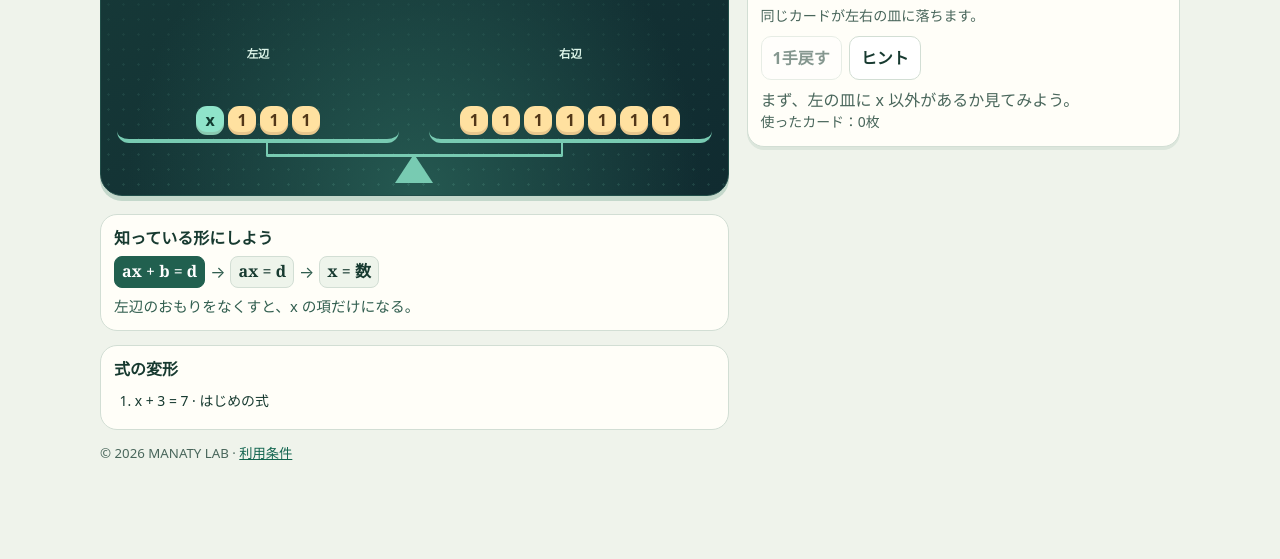
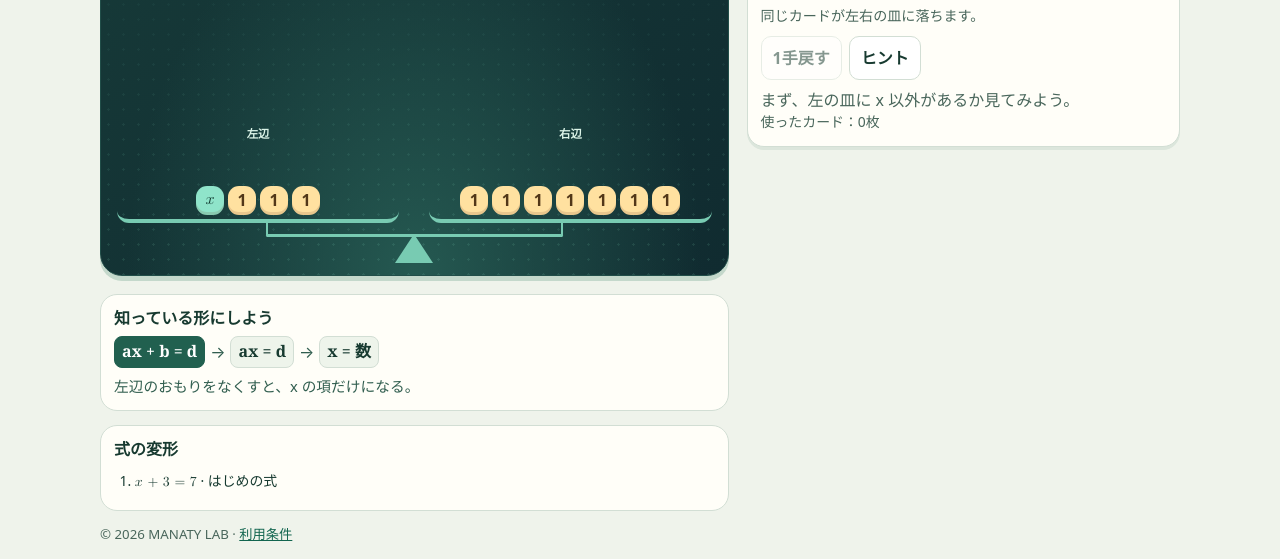
Before and after one commit to manaty-bit/balance-rescue, a plain HTML site: page index.html in a window 1280 px wide. Shown: the part 447-1006 px from the top of the page. Before the commit the page ends 925 px from the top, so only its background shows below. Drawn offline with Linux system fonts and the light colour scheme.

Commit message:
Stack fractions and extend desktop practice drops

```diff
--- a/index.html
+++ b/index.html
@@ -125,7 +125,8 @@ button:not(:disabled):active { transform: translateY(1px); }
   text-align: center;
   overflow-wrap: anywhere;
 }
-:is(.equation, .operation-symbol, .card, .falling) math { font-family: inherit; font-size: inherit; }
+:is(.equation, .operation-symbol, .card, .falling, .applied-equation, .history-equation, .token) math { font-family: inherit; font-size: inherit; }
+.history-equation, .token math { font-family: var(--math-display); }
 [data-mode=drop] .equation { background: #f2fbeb; }
 #equation[data-simplifying] { background: #ffefb8; color: #56380c; }
 .cancel-pair { display: inline-block; position: relative; white-space: pre; }
@@ -143,6 +144,9 @@ button:not(:disabled):active { transform: translateY(1px); }
 .pans { display: grid; grid-template-columns: repeat(2, minmax(0, 1fr)); gap: clamp(9px,4vw,30px); text-align: center; }
 @media (prefers-reduced-motion: no-preference) {
   .board[data-practice-drop=true] .pans { margin-top: clamp(56px, 8vw, 96px); }
+  @media (min-width: 850px) {
+    .board[data-practice-drop=true] .pans { margin-top: clamp(128px, 22vh, 192px); }
+  }
 }
 .pan-side { display: grid; grid-template-rows: auto 1fr; min-width: 0; }
 .pan-label { display: block; font-size: .71rem; font-weight: 740; margin-bottom: 3px; }
@@ -248,7 +252,7 @@ button:not(:disabled):active { transform: translateY(1px); }
 #feedback { margin-top: 8px; min-height: 1.5em; color: var(--muted); }
 #feedback.error { color: #9a3627; }
 #feedback.good { color: #155c44; font-weight: 750; }
-.applied-equation { margin-top: 5px; color: #26584d; font: 700 1rem/1.55 var(--math); overflow-wrap: anywhere; }
+.applied-equation { margin-top: 5px; color: #26584d; font: 700 1rem/1.55 var(--math-display); overflow-wrap: anywhere; }
 #moveCount { color: var(--muted); font-size: .87rem; font-variant-numeric: tabular-nums; }
 #signPenalty { color: #8b3d20; font-weight: 740; margin-top: 4px; }
 .score-panel { margin-top: 10px; padding: 8px 10px; color: #4d3814; background: #fff1c6; border-radius: 10px; }
@@ -750,7 +754,7 @@ body > footer a { color: var(--green); }
         const token=document.createElement('span');
         token.className=style;
         if(label.startsWith('−'))token.classList.add('negative');
-        token.textContent=label;
+        token.append(equationContent(label));
         tokens.push(token);
       }
       $(id).replaceChildren(...tokens);
@@ -760,7 +764,7 @@ body > footer a { color: var(--green); }
     for(let i=0;i<boxes;i++){
       const token = document.createElement('span');
       token.className='token variable';
-      token.textContent='x';
+      token.append(equationContent('x'));
       nodes.push(token);
     }
     const weightsToken = document.createElement('span');
@@ -904,16 +908,30 @@ body > footer a { color: var(--green); }
     }
   }
   function equationContent(text){
-    const parts=text.split('x');
     const content=document.createDocumentFragment();
-    content.append(parts[0]);
-    for(const part of parts.slice(1)){
-      const math=document.createElementNS('http://www.w3.org/1998/Math/MathML','math');
-      const identifier=document.createElementNS(math.namespaceURI,'mi');
-      identifier.textContent='x';
-      math.append(identifier);
-      content.append(math,part);
+    const mathElement=name=>document.createElementNS('http://www.w3.org/1998/Math/MathML',name);
+    let cursor=0;
+    for(const match of text.matchAll(/\((\d+)\/(\d+)\)(?=x)|(\d+)\/(\d+)|x/g)){
+      content.append(text.slice(cursor,match.index));
+      const math=mathElement('math');
+      const numerator=match[1]??match[3];
+      if(numerator!==undefined){
+        const fraction=mathElement('mfrac');
+        for(const value of [numerator,match[2]??match[4]]){
+          const number=mathElement('mn');
+          number.textContent=value;
+          fraction.append(number);
+        }
+        math.append(fraction);
+      }else{
+        const identifier=mathElement('mi');
+        identifier.textContent='x';
+        math.append(identifier);
+      }
+      content.append(math);
+      cursor=match.index+match[0].length;
     }
+    content.append(text.slice(cursor));
     return content;
   }
   function render() {
@@ -977,11 +995,14 @@ body > footer a { color: var(--green); }
     const applied=latest.operation&&latest.operation!=='open'
       ?sameOperation(history.at(-2).state,latest.operation,latest.amount):'';
     $('appliedEquation').hidden=!applied;
-    $('appliedEquation').textContent=applied;
+    $('appliedEquation').replaceChildren(equationContent(applied));
     $('history').replaceChildren(...history.map(({state,operation,amount,expanded},i)=>{
       const li=document.createElement('li');
       const before=expanded||(operation&&sameOperation(history[i-1].state,operation,amount));
-      li.textContent=(before?before+' → ':'')+equation(state)+' · '+(operation==='open'?w.opened:operation?w.explain[operation](amount):w.initial);
+      const expression=document.createElement('span');
+      expression.className='history-equation';
+      expression.append(equationContent((before?before+' → ':'')+equation(state)));
+      li.append(expression,' · '+(operation==='open'?w.opened:operation?w.explain[operation](amount):w.initial));
       return li;
     }));
     $('history').scrollTop=$('history').scrollHeight;
```
